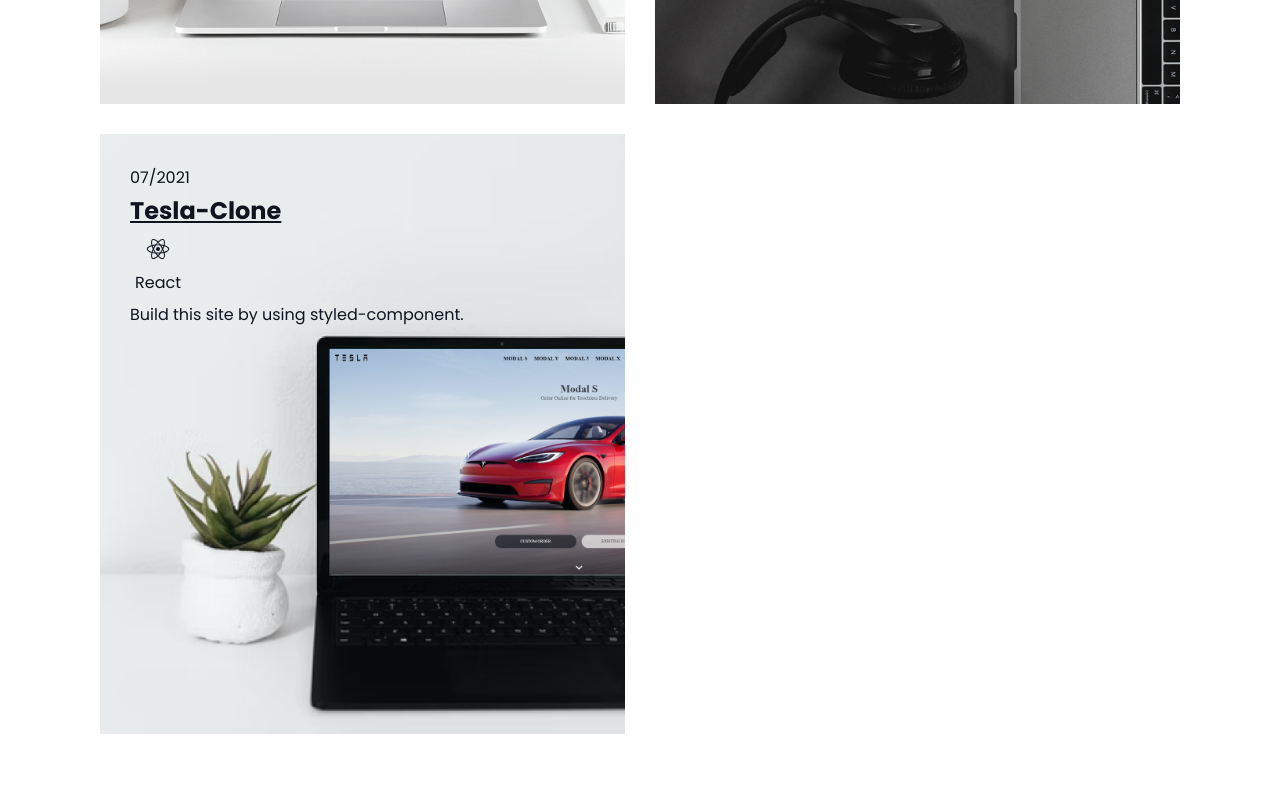
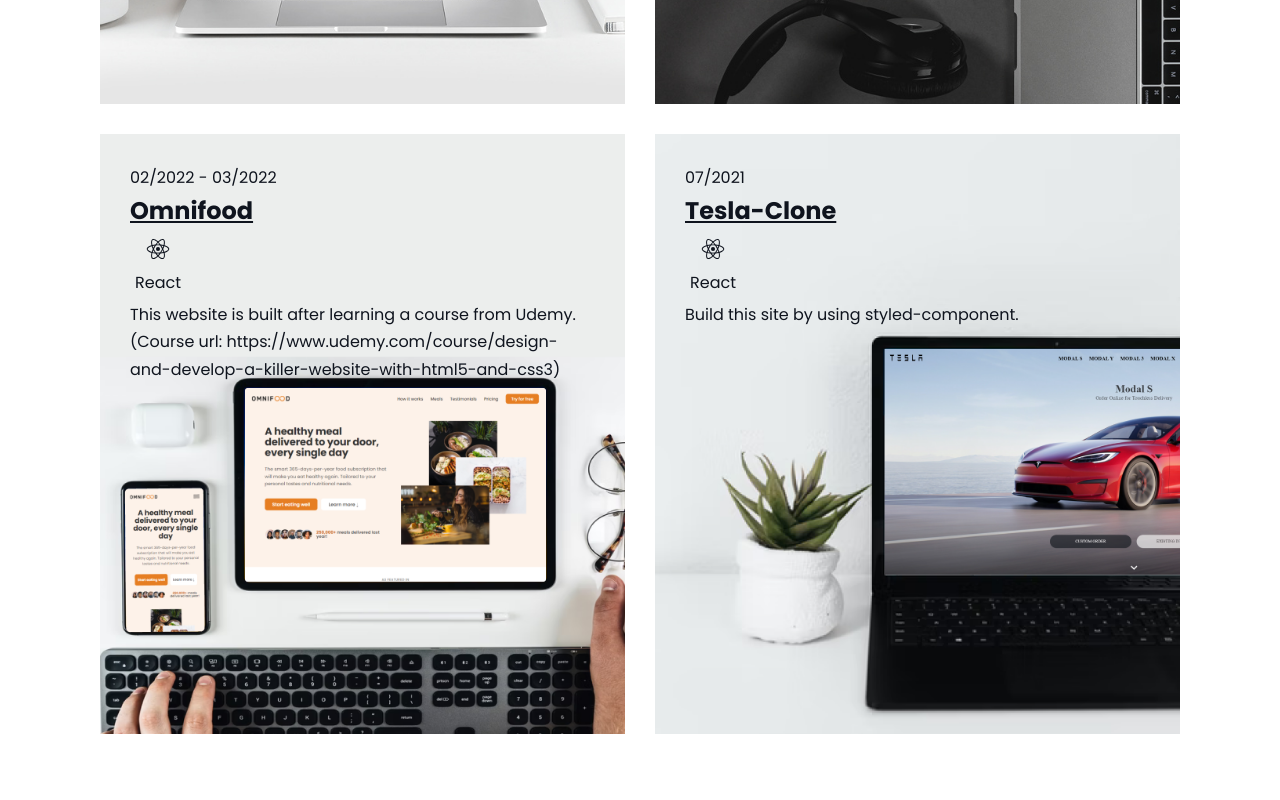
Before and after one commit to boonyarit86/my-portfolio, a React (Create React App) app: page / in a window 1280 px wide. Shown: the part 3360-4160 px from the top of the page. Built offline with nearby package versions, Linux system fonts and the light colour scheme.

Commit message:
Add new project

```diff
--- a/src/Api.js
+++ b/src/Api.js
@@ -39,6 +39,24 @@
     },
     {
       id: "p3",
+      avatar: "./images/project4.png",
+      isNew: false,
+      startDate: "02/2022",
+      endDate: "03/2022",
+      name: "Omnifood",
+      url: {
+        base: "https://omnifood-b7da2.web.app",
+        github: "https://github.com/boonyarit86/Omnifood",
+      },
+      tools: [
+        { toolName: "React", iconName: "logo-react" }
+      ],
+      description:
+        "This website is built after learning a course from Udemy. (Course url: https://www.udemy.com/course/design-and-develop-a-killer-website-with-html5-and-css3)",
+      theme: "#0f141e"
+    },
+    {
+      id: "p4",
       avatar: "./images/project3.png",
       isNew: false,
       startDate: "07/2021",
@@ -54,5 +72,5 @@
       description:
         "Build this site by using styled-component.",
       theme: "#0f141e"
-    },
+    }
   ];
```
Also changed, not shown: public/images/project4.png (added), src/Layouts/Nav.js (line endings or trailing spaces).
